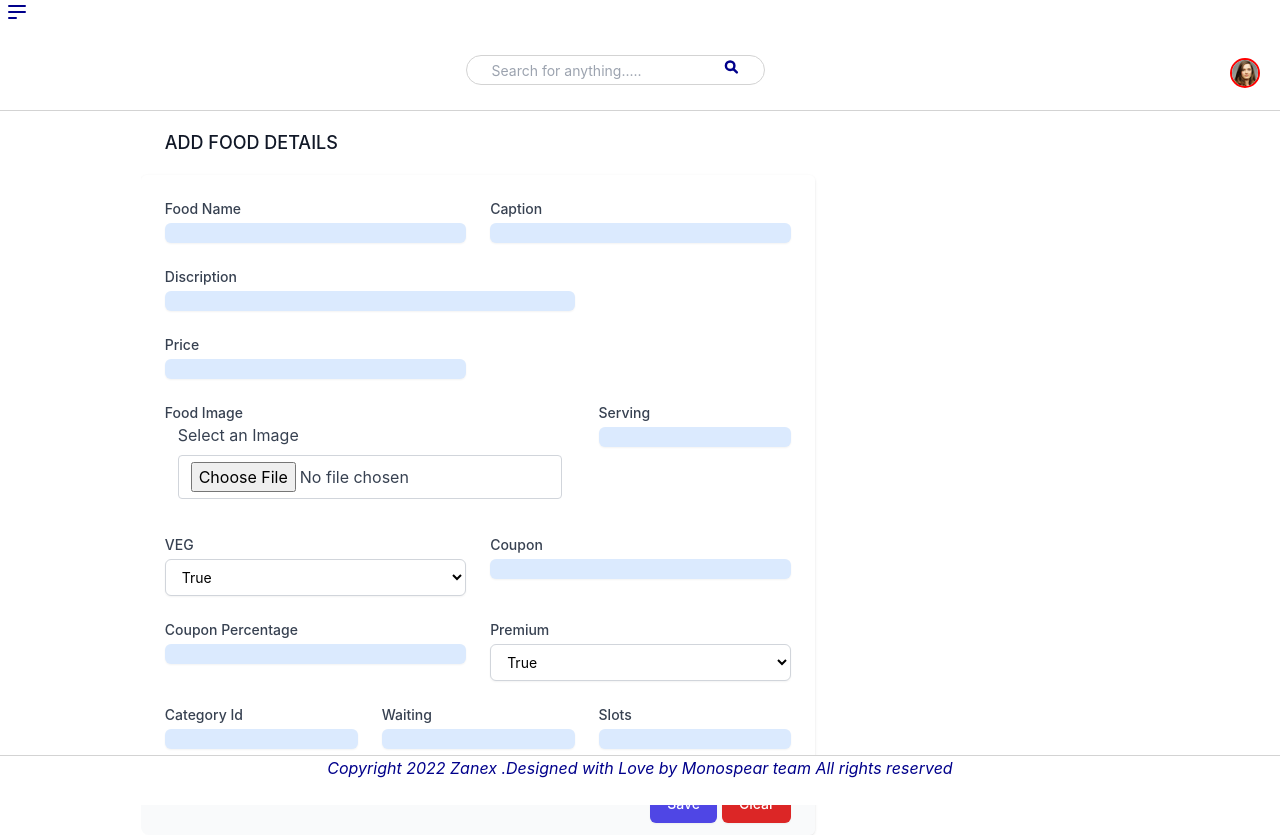
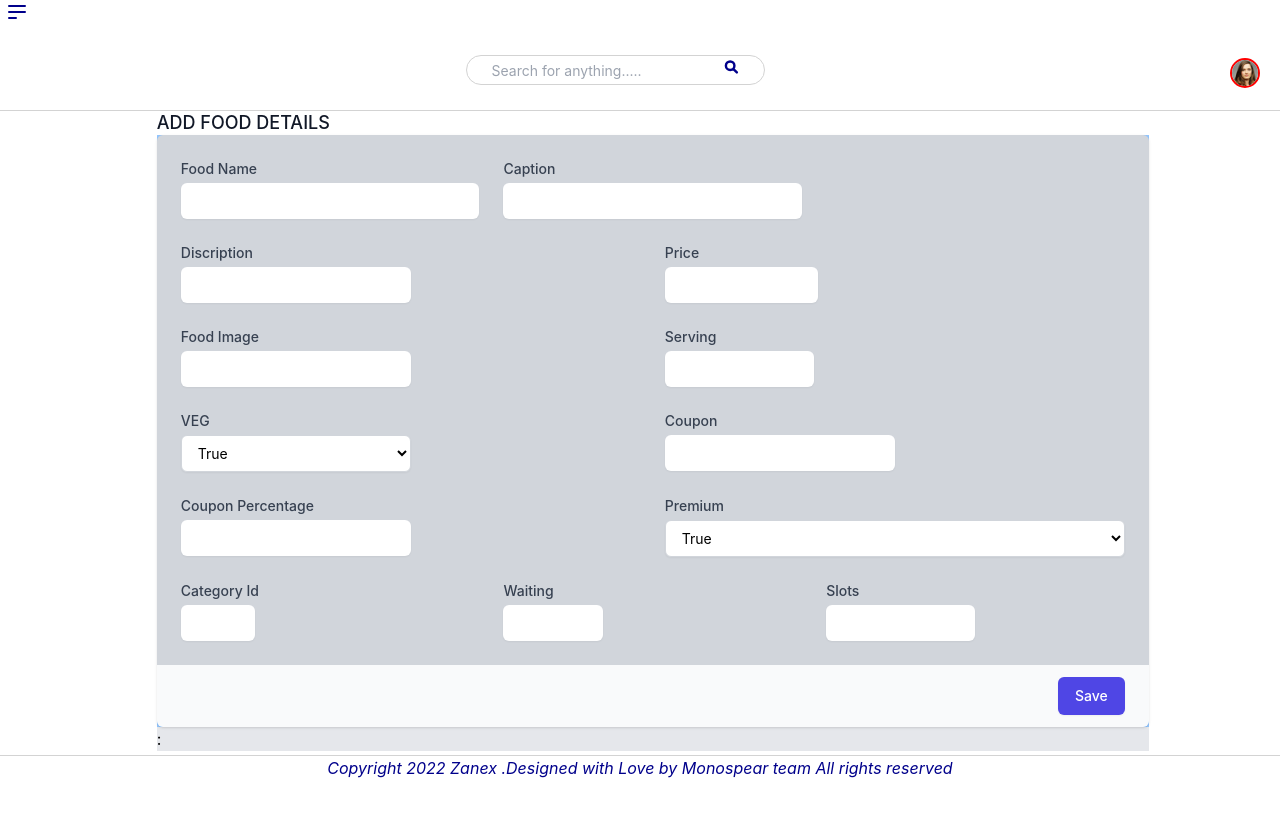
Before and after one commit to JagathPrasad/trainee, a React (Create React App) app in the folder client_app/: page /Additems in a window 1280 px wide. After the commit the page ends 800 px from the top, so only its background shows below. Built offline with nearby package versions, Linux system fonts and the light colour scheme; what tw-elements would draw is missing.

Commit message:
worked on post method for additems page

```diff
--- a/client_app/src/components/Additems.js
+++ b/client_app/src/components/Additems.js
@@ -20,7 +20,7 @@ import axios from 'axios';
     const onSubmit = (data, e) => {
 
         console.log("data", data);
-        axios.post('https://cometh.prelinehealthcare.com/api/item/postadditem', {
+        axios.post('https://cometh.prelinehealthcare.com/api/item/postadditem', [{
           name: data.name,
           caption: data.caption,
           image: data.image,
@@ -34,7 +34,7 @@ import axios from 'axios';
           category_id: data.category_id,
 
 
-        }
+        }]
         )
     }
     // useEffect(() => {
@@ -43,69 +43,50 @@ import axios from 'axios';
 
 
 return(
-        <div class=" overflow-hidden sm:rounded-lg additems">
-        <div class="px-4 py-5 sm:px-6">
+        <div class="  overflow-hidden sm:rounded-lg  additems">
+        <div class="px-4 py-5sm:px-6">
           <h3 class="text-lg leading-6 font-medium  text-gray-900">ADD FOOD DETAILS</h3>
 
-        </div>
-        <div class="mt-10 sm:mt-0  bg-grey-200">
-          <div class="md:grid md:grid-cols-3 md:gap-6 ">
+
+        <div class= "mt-10 sm:mt-0 bg-gray-200 ">
 
             <div class="mt-5 md:mt-0 md:col-span-2">
-              <form onSubmit={handleSubmit(onSubmit)} method="POST" class="w-full">
-                <div class="shadow overflow-hidden sm:rounded-md">
-                  <div class="px-4 py-5 bg-white sm:p-6">
+              <form onSubmit={handleSubmit(onSubmit)} method="POST" class="w-full  bg-blue-300">
+                <div class=" bg-blue-300 shadow  overflow-hidden sm:rounded-md">
+                  <div class="px-4 py-5 bg-gray-300 sm:p-6">
                     <div class="grid grid-cols-6 gap-6">
-                      <div class="col-span-6 sm:col-span-3">
-                        <label for="name" class="block text-sm  font-medium text-gray-700">Food Name</label>
-                        <input type="text" name="name" id="name" class="mt-1 bg-blue-100 focus:ring-indigo-500 focus:border-indigo-500 block w-full shadow-sm sm:text-sm border-gray-300 rounded-md" />
+                      <div class="col-span-2 sm:col-span-2">
+                        <label for="name" class="block text-sm  font-medium border-black text-gray-700">Food Name</label>
+                        <input type="text" name="name" id="name" class=" mt-1 block w-full py-2 px-3 border border-gray-300 bg-white rounded-md shadow-sm focus:outline-none focus:ring-indigo-500 focus:border-indigo-500 sm:text-sm" />
                       </div>
 
-                      <div class="col-span-6 sm:col-span-3">
+                      <div class="col-span-2 sm:col-span-2">
                         <label for="caption" class="block text-sm font-medium text-gray-700"> Caption</label>
-                        <input type="text" name="caption" id="caption"  class="mt-1 bg-blue-100 focus:ring-indigo-500 focus:border-indigo-500 block w-full shadow-sm sm:text-sm border-gray-300 rounded-md" />
+                        <input type="text" name="caption" id="caption"  class="mt-1 block w-full py-2 px-3 border border-gray-300 bg-white rounded-md shadow-sm focus:outline-none  sm:text-sm" />
                       </div>
-                      <div class="col-span-6 sm:col-span-4">
+                      <div class="col-span-1 sm:col-span-3">
                         <label for="description" class="block text-sm font-medium text-gray-700"> Discription</label>
-                        <input type="text" name="description" id="description"  class="mt-1 bg-blue-100 focus:ring-indigo-500 focus:border-indigo-500 block w-full shadow-sm sm:text-sm border-gray-300 rounded-md" />
+                        <input type="text" name="description" id="description"  class="mt-1 block w-6/12 py-2 px-3 border border-gray-300 bg-white rounded-md shadow-sm focus:outline-none focus:ring-indigo-500 focus:border-indigo-500 sm:text-sm" />
                       </div>
 
 
                       <div class="col-span-6 sm:col-span-3">
                         <label for="amount" class="block text-sm font-medium text-gray-700"> Price</label>
-                        <input type="text" name="amount" id="amount" autocomplete="amount" class="mt-1 focus:ring-indigo-500 bg-blue-100 focus:border-indigo-500 block w-full shadow-sm sm:text-sm border-gray-300 rounded-md" />
+                        <input type="text" name="amount" id="amount" autocomplete="amount" class="mt-1 block w-4/12 py-2 px-3 border border-gray-300 bg-white rounded-md shadow-sm focus:outline-none  sm:text-sm" />
                       </div>
-                      <div class="col-span-6 sm:col-span-4">
-                        <label for="email-address" class="block text-sm font-medium text-gray-700"> Food Image</label>
-                        <div class="flex justify-center">
-      <div class="mb-3 w-96">
-        <label for="formFile" class="form-label inline-block mb-2 text-gray-700"> Select an Image</label>
-        <input class="form-control
-        block
-        w-full
-        px-3
-        py-1.5
-        text-base
-        font-normal
-        text-gray-700
-        bg-white bg-clip-padding
-        border border-solid border-gray-300
-        rounded
-        transition
-        ease-in-out
-        m-0
-        focus:text-gray-700 focus:bg-white focus:border-blue-600 focus:outline-none" type="file" id="formFile"></input>
-      </div>
-    </div>
 
-    </div>
+
+                        <div class=" col-span-1 sm:col-span-3">
+                        <label for="image" class="block text-sm font-medium text-gray-700"> Food Image</label>
+                        <input type="text" name="image" id="image" autocomplete="image" class="mt-1 block w-6/12 py-2 px-3 border border-gray-300 bg-white rounded-md shadow-sm focus:outline-none focus:ring-indigo-500 focus:border-indigo-500 sm:text-sm" />
+                      </div>
     <div class="col-span-6 sm:col-span-6 lg:col-span-2">
                         <label for="serving" class="block text-sm font-medium text-gray-700">Serving</label>
-                        <input type="text" name="serving" id="serving" autocomplete="serving" class="mt-1 focus:ring-indigo-500 bg-blue-100 focus:border-indigo-500 block w-full shadow-sm sm:text-sm border-gray-300 rounded-md" />
+                        <input type="text" name="serving" id="serving" autocomplete="serving" class="mt-1 block w-6/12 py-2 px-3 border border-gray-300 bg-white rounded-md shadow-sm focus:outline-none focus:ring-indigo-500 focus:border-indigo-500 sm:text-sm" />
                       </div>
                       <div class="col-span-6 sm:col-span-3">
                         <label for="isveg" class="block text-sm font-medium text-gray-700">VEG</label>
-                        <select id="isveg" name="isveg" autocomplete="isveg" class="mt-1 block w-full py-2 px-3 border border-gray-300 bg-white rounded-md shadow-sm focus:outline-none focus:ring-indigo-500 focus:border-indigo-500 sm:text-sm">
+                        <select id="isveg" name="isveg" autocomplete="isveg" class="mt-1 block w-6/12 py-2 px-3 border border-gray-300 bg-white rounded-md shadow-sm focus:outline-none focus:ring-indigo-500 focus:border-indigo-500 sm:text-sm">
                           <option>True</option>
                           <option>False</option>
 
@@ -113,11 +94,11 @@ return(
                       </div>
                       <div class="col-span-6 sm:col-span-3">
                         <label for="coupon" class="block text-sm font-medium text-gray-700"> Coupon</label>
-                        <input type="text" name="coupon" id="coupon" autocomplete="coupon"  class="mt-1 bg-blue-100 focus:ring-indigo-500 focus:border-indigo-500 block w-full shadow-sm sm:text-sm border-gray-300 rounded-md" />
+                        <input type="text" name="coupon" id="coupon" autocomplete="coupon"  class="mt-1 block w-6/12 py-2 px-3 border border-gray-300 bg-white rounded-md shadow-sm focus:outline-none focus:ring-indigo-500 focus:border-indigo-500 sm:text-sm" />
                       </div>
                       <div class="col-span-6 sm:col-span-3">
                         <label for="coupon_percentage" class="block text-sm font-medium text-gray-700"> Coupon Percentage</label>
-                        <input type="text" name="coupon_percentage" id="coupon_percentage" autocomplete="coupon_percentage"  class="mt-1 bg-blue-100 focus:ring-indigo-500 focus:border-indigo-500 block w-full shadow-sm sm:text-sm border-gray-300 rounded-md" />
+                        <input type="text" name="coupon_percentage" id="coupon_percentage" autocomplete="coupon_percentage"  class="mt-1 block w-6/12 py-2 px-3 border border-gray-300 bg-white rounded-md shadow-sm focus:outline-none focus:ring-indigo-500 focus:border-indigo-500 sm:text-sm" />
                       </div>
                       <div class="col-span-6 sm:col-span-3">
                         <label for="is_premium" class="block text-sm font-medium text-gray-700">Premium</label>
@@ -129,17 +110,17 @@ return(
                       </div>
                       <div class="col-span-6 sm:col-span-3 lg:col-span-2">
                         <label for=" category_id" class="block text-sm font-medium text-gray-700"> Category Id</label>
-                        <input type="number" name=" category_id" id=" category_id" autocomplete=" category_id" class="mt-1 focus:ring-indigo-500 bg-blue-100 focus:border-indigo-500 block w-full shadow-sm sm:text-sm border-gray-300 rounded-md" />
+                        <input type="number" name=" category_id" id=" category_id" autocomplete=" category_id" class="mt-1 block w-3/12 py-2 px-3 border border-gray-300 bg-white rounded-md shadow-sm focus:outline-none focus:ring-indigo-500 focus:border-indigo-500 sm:text-sm" />
                       </div>
 
                       <div class="col-span-6 sm:col-span-6 lg:col-span-2">
                         <label for=" vendorprepartiontime" class="block text-sm font-medium text-gray-700"> Waiting</label>
-                        <input type="number" name=" vendorprepartiontime" id=" vendorprepartiontime" autocomplete=" vendorprepartiontime" class="mt-1 focus:ring-indigo-500 bg-blue-100 focus:border-indigo-500 block w-full shadow-sm sm:text-sm border-gray-300 rounded-md" />
+                        <input type="number" name=" vendorprepartiontime" id=" vendorprepartiontime" autocomplete=" vendorprepartiontime" class="mt-1 block w-4/12 py-2 px-3 border border-gray-300 bg-white rounded-md shadow-sm focus:outline-none focus:ring-indigo-500 focus:border-indigo-500 sm:text-sm" />
                       </div>
 
                       <div class="col-span-6 sm:col-span-6 lg:col-span-2">
                         <label for="city" class="block text-sm font-medium text-gray-700">Slots</label>
-                        <input type="text" name="city" id="city" autocomplete="address-level2" class="mt-1 focus:ring-indigo-500 bg-blue-100 focus:border-indigo-500 block w-full shadow-sm sm:text-sm border-gray-300 rounded-md" />
+                        <input type="text" name="city" id="city" autocomplete="address-level2" class="mt-1 block w-6/12 py-2 px-3 border border-gray-300 bg-white rounded-md shadow-sm focus:outline-none focus:ring-indigo-500 focus:border-indigo-500 sm:text-sm" />
                       </div>
 
 
@@ -148,17 +129,16 @@ return(
                     </div>
                   </div>
                   <div class="px-4 py-3 bg-gray-50 text-right sm:px-6">
-                    <button  onClick={() => AddItems('Added Succesfully')}class="inline-flex justify-center py-2 px-4 border border-transparent shadow-sm text-sm font-medium rounded-md text-white bg-indigo-600 hover:bg-indigo-700 focus:outline-none focus:ring-2 focus:ring-offset-2 focus:ring-indigo-500">Save</button>
+                    <button type="submit"  class="inline-flex justify-center py-2 px-4 border border-transparent shadow-sm text-sm font-medium rounded-md text-white bg-indigo-600 hover:bg-indigo-700 focus:outline-none focus:ring-2 focus:ring-offset-2 focus:ring-indigo-500">Save</button>
 
-                    <button  class="inline-flex justify-center py-2 px-4 border border-transparent shadow-sm text-sm font-medium rounded-md text-white bg-red-600 hover:bg-indigo-700 focus:outline-none focus:ring-2 focus:ring-offset-2 focus:ring-indigo-500">Clear</button>
 
                   </div>
                 </div>
-              </form>
+              </form>:
             </div>
-          </div>
+
         </div>
-
+        </div>
       </div>
 )
 }
--- a/client_app/src/components/Home.js
+++ b/client_app/src/components/Home.js
@@ -1,7 +1,4 @@
 import React from 'react'
-import Footer from './Footer';
-import Navbar from './Navbar';
-import Sidebar from './Sidebar';
 import './home.css';
 import { useState } from 'react';
 import Chart from "react-apexcharts";
@@ -77,8 +74,7 @@ const Home = (props) => {
   return (
 
     <div>
-      {/* <Navbar />
-            <Sidebar /> */}
+
 
 
       <header className="App-header">
--- a/client_app/src/components/Itemdetails.js
+++ b/client_app/src/components/Itemdetails.js
@@ -166,7 +166,7 @@ const Itemdetails = () => {
       </div>
       <div class="border-t border-gray-200">
         <dl>
-          <div class="bg-gray-50 px-4 py-5 sm:grid sm:grid-cols-3 sm:gap-4 sm:px-6">
+          <div class="bg-gray-200 px-4 py-5 sm:grid sm:grid-cols-3 sm:gap-4 sm:px-6">
             <dt class="text-sm font-medium text-gray-500">Food name</dt>
             <dd class="mt-1 text-sm text-gray-900 sm:mt-0 sm:col-span-2">{bind_details.name}</dd>
           </div>
@@ -381,9 +381,12 @@ const Itemdetails = () => {
       <div class="mx-auto px-4 sm:px-8 w-6/12">
         <div class="py-8">
           <div>
-            <h2 class="text-2xl font-semibold leading-tight text-left  text-blue-900">MENU</h2>
-            <button onClick={routeadd} class="bg-blue-500 hover:bg-blue-700 text-white font-bold  py-2 px-4 rounded">ADD
+
+            <h2 class="text-2xl font-semibold leading-tight text-left  text-blue-900">MENU
+            <button onClick={routeadd} class="add bg-blue-500 hover:bg-blue-700 text-white font-bold  py-2 px-4 rounded">ADD
             </button>
+            </h2>
+
           </div>
           <div class="-mx-4 sm:-mx-8 px-4 sm:px-8 py-4 overflow-x-auto">
             <div
--- a/client_app/src/components/home.css
+++ b/client_app/src/components/home.css
@@ -92,20 +92,19 @@
   .box {
 
     text-align: left;
-
     height: 10%;
     padding: 0px;
     display: flex;
     align-items: center;
     position: absolute;
-    top: 14%;
+    top:17%;
     right: 4%;
 
   }
 
   .wrapper>div {
     background-color: whitesmoke;
-    border: 8px solid white;
+
     border-radius: 4%;
     width: 36%;
     height: 12px;
--- a/client_app/src/components/tabs.css
+++ b/client_app/src/components/tabs.css
@@ -32,7 +32,10 @@
   margin-top: -45%;
   width:70%;
 }
-
+.add{
+  margin-left:75%;
+  width:10%;
+}
 
 .deletecenter{
 
```
